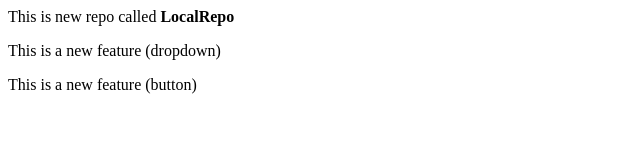
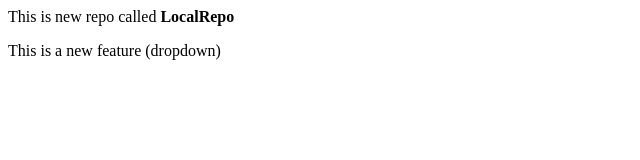
Before and after one commit to samxshetty/LocalRepo, a plain HTML site: page index.html in a window 1280 px wide. Shown: the whole page, without its empty margins (0-640 px from the left). Drawn offline with Linux system fonts and the light colour scheme.

Commit message:
Delete Button

```diff
--- a/index.html
+++ b/index.html
@@ -1,3 +1,2 @@
 <p>This is new repo called <B>LocalRepo</B></p>
 <P>This is a new feature (dropdown)</P>
-<P>This is a new feature (button)</P>
```
